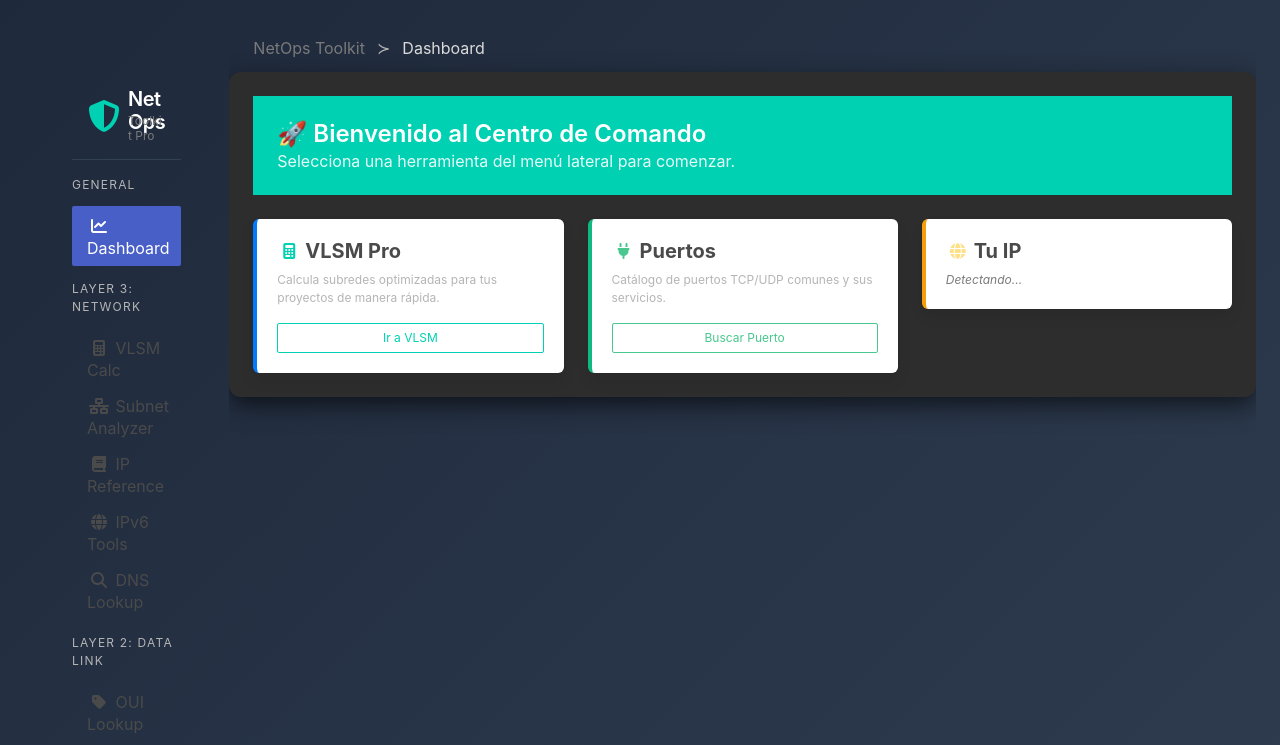
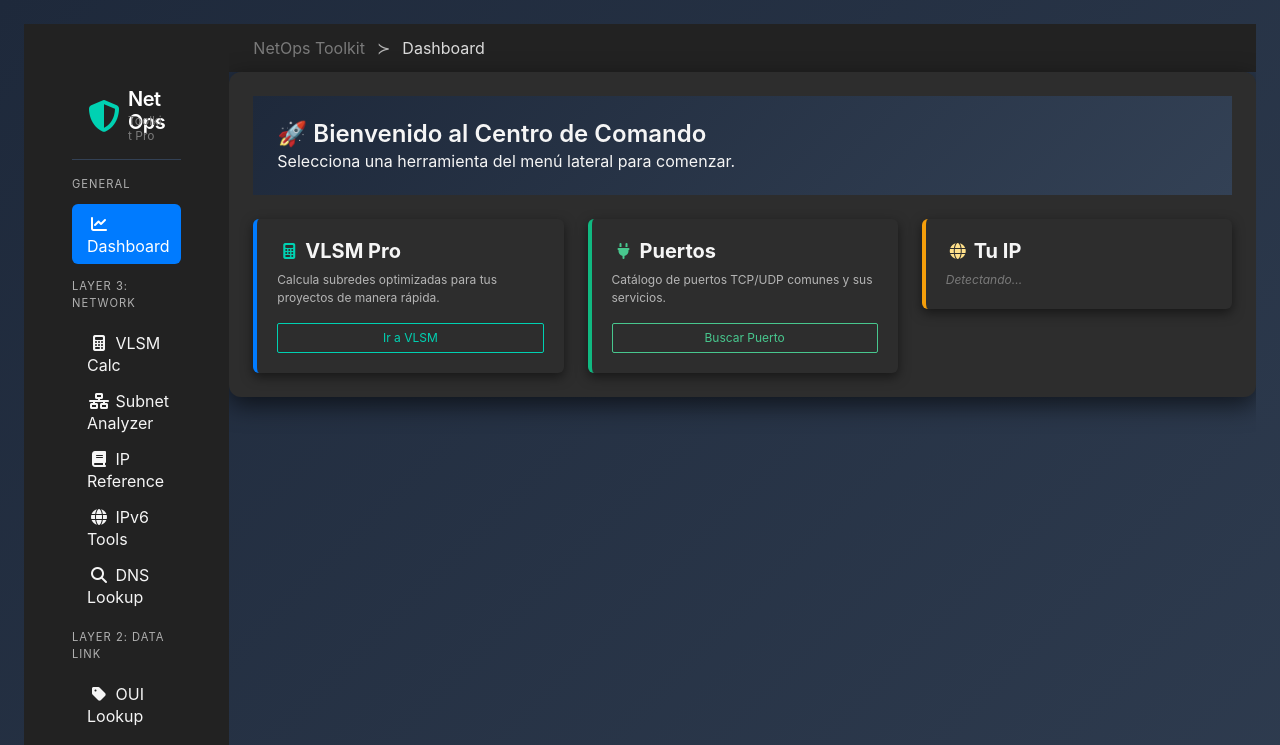
Before and after one commit to Medalcode/NetOpsToolkit, a website: page index.html in a window 1280 px wide. Shown: the top 745 px of the page. Drawn offline with nearby package versions, Linux system fonts and the light colour scheme.

Commit message:
fix(ui): repair bulma dark mode integration and navigation logic

```diff
--- /dev/null
+++ b/css/bulma-overrides.css
@@ -0,0 +1,66 @@
+/* Bulma Overrides using CSS Variables */
+
+/* Inputs & Forms */
+.input, .textarea, .select select {
+    background-color: var(--color-bg-input) !important;
+    color: var(--color-text-primary) !important;
+    border-color: var(--color-border) !important;
+}
+
+.input::placeholder {
+    color: var(--color-text-secondary);
+    opacity: 0.7;
+}
+
+/* Boxes & Cards */
+.box {
+    background-color: var(--color-bg-card) !important;
+    color: var(--color-text-primary) !important;
+    box-shadow: var(--shadow-md) !important;
+}
+
+/* Titles & Text */
+.title:not(.has-text-white),
+.subtitle:not(.has-text-grey):not(.has-text-grey-light) {
+    color: var(--color-text-primary) !important;
+}
+
+.menu-label {
+    color: var(--color-text-secondary) !important;
+    letter-spacing: 1px;
+    font-size: 0.7rem;
+    text-transform: uppercase;
+}
+
+.menu-list a {
+    color: var(--color-text-primary);
+    border-radius: 6px;
+    transition: all 0.2s ease;
+}
+
+.menu-list a:hover {
+    background-color: var(--color-bg-main);
+    color: var(--color-primary);
+}
+
+.menu-list a.is-active {
+    background-color: var(--color-primary) !important;
+    color: white !important;
+}
+
+/* Hero */
+.hero.welcome-hero {
+    background: linear-gradient(135deg, var(--color-bg-gradient-start), var(--color-bg-gradient-end)) !important;
+}
+
+/* Icons */
+.icon.is-left {
+    color: var(--color-text-secondary) !important;
+    z-index: 5;
+}
+
+/* Scrollbar styling for main content */
+.column.section {
+    scrollbar-width: thin;
+    scrollbar-color: var(--color-border) transparent;
+}
--- a/css/main.css
+++ b/css/main.css
@@ -7,6 +7,7 @@
 @import './dashboard.css';
 @import './tools.css';
 @import './table_results.css';
+@import './bulma-overrides.css'; /* Bulma Fixes */
 @import url('responsive.css');
 
 /* === Estilos Específicos de la App === */
--- a/css/variables.css
+++ b/css/variables.css
@@ -15,6 +15,7 @@
   --color-bg-input: #ffffff;
   --color-bg-gradient-start: #667eea;
   --color-bg-gradient-end: #764ba2;
+  --color-bg-sidebar: #ffffff; /* Default Light */
 
   /* === Colores de Texto === */
   --color-text-primary: #212529;
@@ -96,6 +97,7 @@
   --color-bg-input: #3a3a3a;
   --color-bg-gradient-start: #1e293b;
   --color-bg-gradient-end: #334155;
+  --color-bg-sidebar: #222; /* Dark Mode Sidebar */
 
   /* Colores de texto invertidos */
   --color-text-primary: #f5f5f5;
--- a/js/main.js
+++ b/js/main.js
@@ -104,8 +104,8 @@ function setupNavigation() {
       const targetId = item.getAttribute('data-target');
 
       // Update Sidebar State
-      navItems.forEach(nav => nav.classList.remove('active'));
-      item.classList.add('active');
+      navItems.forEach(nav => nav.classList.remove('is-active'));
+      item.classList.add('is-active');
 
       // Update View State
       views.forEach(view => {
```
